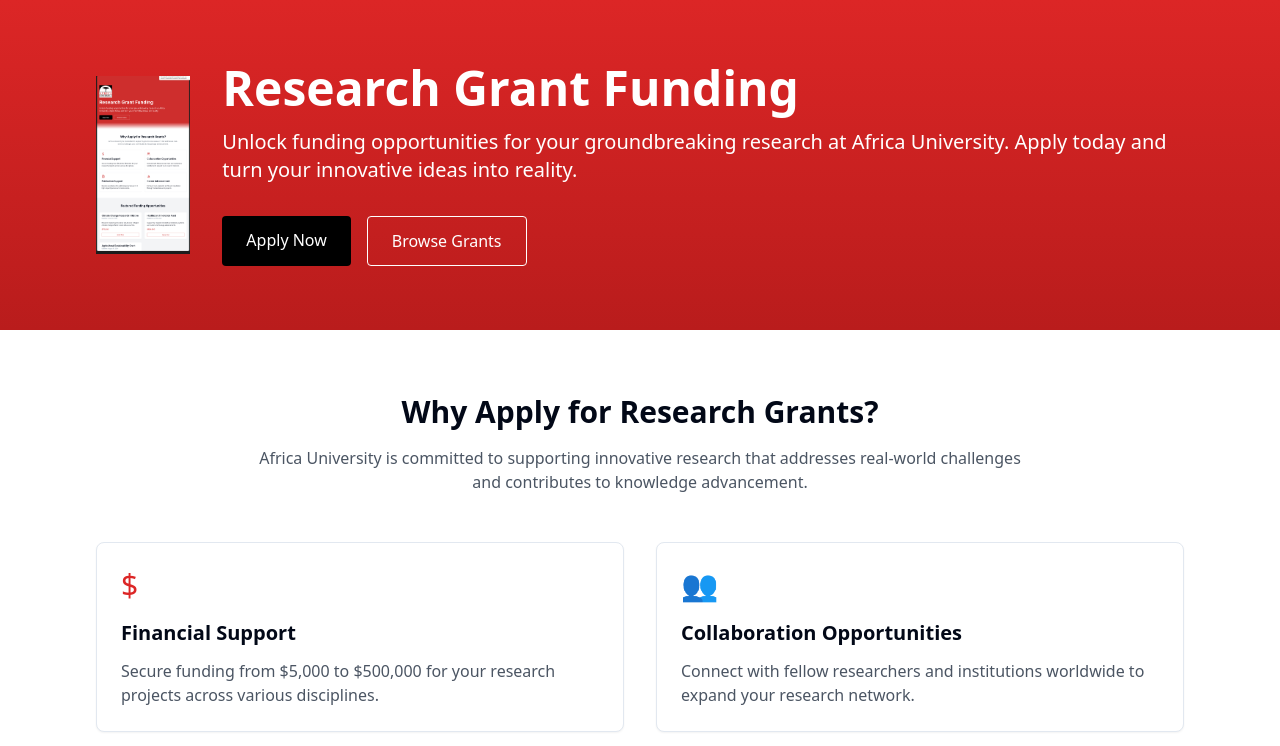
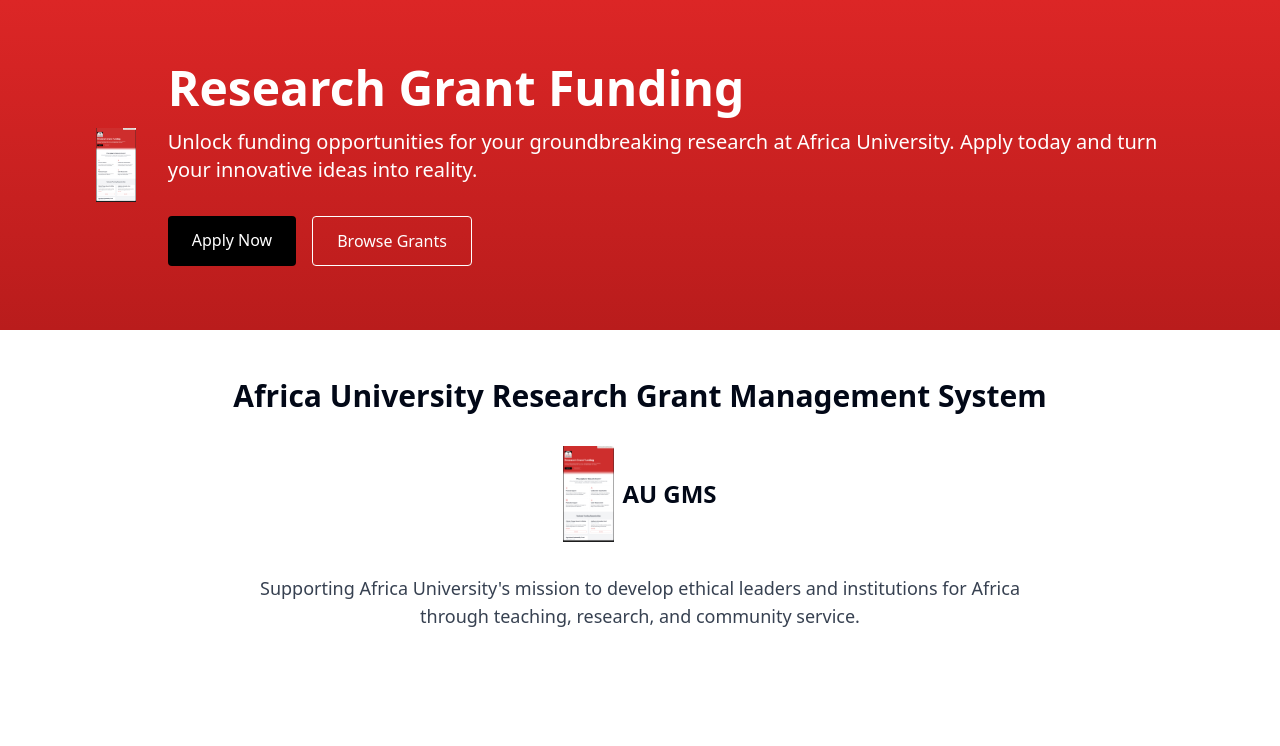
Before and after one commit to NyashaEysenck/ui-tribe-gms, a React (Vite) app: page / in a window 1280 px wide. Shown: the top 746 px of the page. Built offline with nearby package versions, Linux system fonts and the light colour scheme.

Commit message:
Add AU logo
Replaced the placeholder logo with the full AU logo.

```diff
--- a/src/components/Logo.tsx
+++ b/src/components/Logo.tsx
@@ -2,15 +2,17 @@
 import React from 'react';
 
 interface LogoProps {
-  size?: 'sm' | 'md' | 'lg';
+  size?: 'sm' | 'md' | 'lg' | 'xl';
   withText?: boolean;
+  fullLogo?: boolean;
 }
 
-const Logo: React.FC<LogoProps> = ({ size = 'md', withText = true }) => {
+const Logo: React.FC<LogoProps> = ({ size = 'md', withText = true, fullLogo = false }) => {
   const sizeClasses = {
     sm: 'h-8',
     md: 'h-12',
     lg: 'h-16',
+    xl: 'h-24',
   };
 
   return (
@@ -18,11 +20,11 @@ const Logo: React.FC<LogoProps> = ({ size = 'md', withText = true }) => {
       <img
         src="/lovable-uploads/b0f20013-323f-412c-afd3-b150af6bfbaf.png"
         alt="Africa University Logo"
-        className={`${sizeClasses[size]} w-auto`}
+        className={`${sizeClasses[size]} w-auto ${fullLogo ? 'object-contain' : ''}`}
       />
       {withText && (
         <div className="ml-2">
-          <span className={`font-bold ${size === 'lg' ? 'text-xl' : size === 'md' ? 'text-lg' : 'text-base'}`}>
+          <span className={`font-bold ${size === 'xl' ? 'text-2xl' : size === 'lg' ? 'text-xl' : size === 'md' ? 'text-lg' : 'text-base'}`}>
             AU GMS
           </span>
         </div>
--- a/src/components/RoleSidebar.tsx
+++ b/src/components/RoleSidebar.tsx
@@ -3,6 +3,7 @@ import React, { useState } from "react";
 import { Link, useLocation } from "react-router-dom";
 import { cn } from "@/lib/utils";
 import { useAuth } from "@/context/AuthContext";
+import Logo from "@/components/Logo";
 import {
   LogOut,
   User,
@@ -183,13 +184,14 @@ const RoleSidebar = () => {
     )}>
       {/* Logo */}
       <div className="p-4 flex items-center justify-center">
-        <img
-          src="/lovable-uploads/b0f20013-323f-412c-afd3-b150af6bfbaf.png"
-          alt="AU GMS"
-          className="h-16 w-auto"
-        />
-        {!collapsed && (
-          <span className="ml-2 text-white text-xl font-bold">AU GMS</span>
+        {collapsed ? (
+          <img
+            src="/lovable-uploads/b0f20013-323f-412c-afd3-b150af6bfbaf.png"
+            alt="AU GMS"
+            className="h-16 w-auto"
+          />
+        ) : (
+          <Logo size="lg" withText={true} fullLogo={true} />
         )}
       </div>
 
--- a/src/pages/HomePage.tsx
+++ b/src/pages/HomePage.tsx
@@ -1,7 +1,7 @@
-
 import React from "react";
 import { Link } from "react-router-dom";
 import { Card, CardContent } from "@/components/ui/card";
+import Logo from "@/components/Logo";
 
 const SuccessStory = ({ quote, author, department }: { quote: string; author: string; department: string }) => (
   <div className="p-6 bg-white rounded-lg shadow-sm">
@@ -76,7 +76,7 @@ const HomePage = () => {
         <div className="container mx-auto max-w-6xl">
           <div className="flex flex-col md:flex-row items-center">
             <div className="mb-8 md:mb-0 md:mr-8">
-              <img src="/lovable-uploads/b0f20013-323f-412c-afd3-b150af6bfbaf.png" alt="Africa University Logo" className="w-32 h-auto" />
+              <Logo size="xl" withText={false} fullLogo={true} />
             </div>
             <div>
               <h1 className="text-4xl md:text-5xl font-bold mb-4">Research Grant Funding</h1>
@@ -91,6 +91,19 @@ const HomePage = () => {
               </div>
             </div>
           </div>
+        </div>
+      </section>
+
+      {/* Full Logo Section */}
+      <section className="py-12 px-4 bg-white">
+        <div className="container mx-auto max-w-6xl text-center">
+          <h2 className="text-3xl font-bold mb-8">Africa University Research Grant Management System</h2>
+          <div className="flex justify-center mb-8">
+            <Logo size="xl" withText={true} fullLogo={true} />
+          </div>
+          <p className="text-lg text-gray-700 max-w-3xl mx-auto">
+            Supporting Africa University's mission to develop ethical leaders and institutions for Africa through teaching, research, and community service.
+          </p>
         </div>
       </section>
 
```
